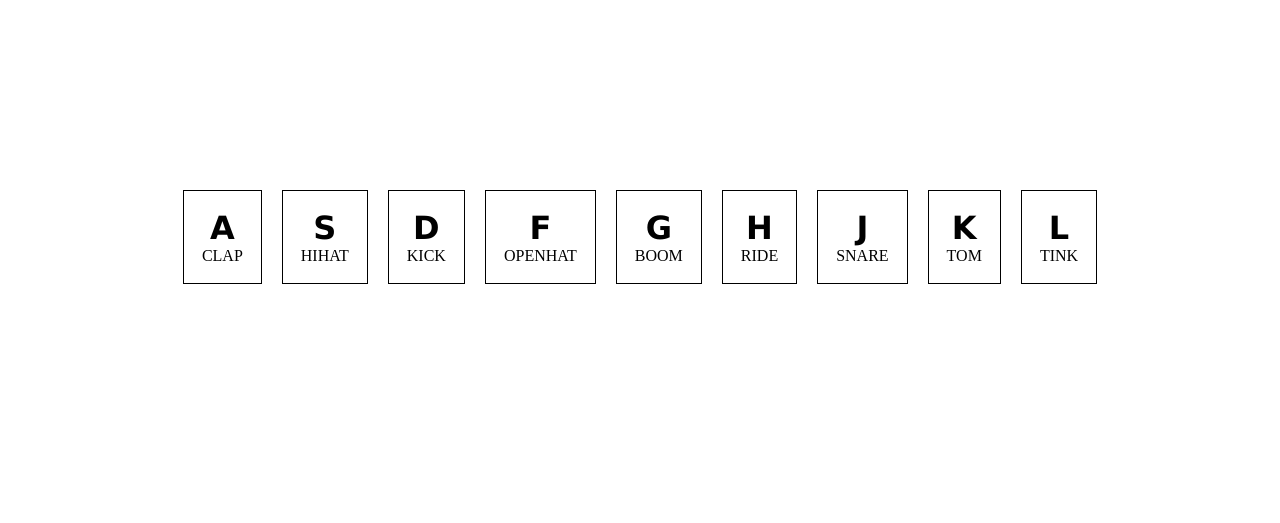
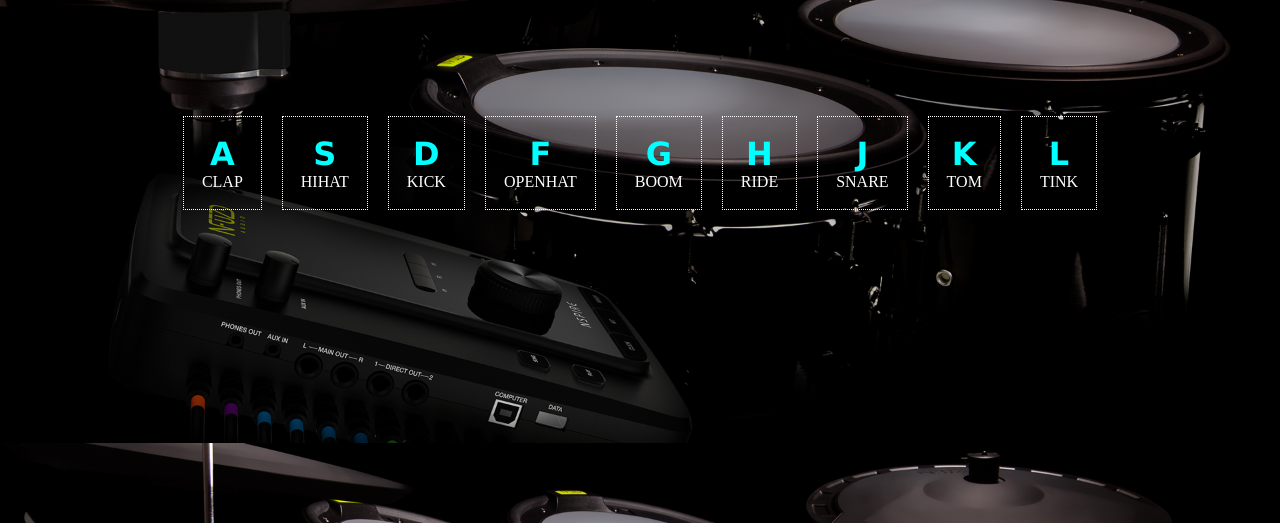
Before and after one commit to Aashu13/drum-kit, a plain HTML site: page index.html in a window 1280 px wide. Shown: the part 277-800 px from the top of the page. Drawn offline with Linux system fonts and the light colour scheme.

Commit message:
add the background image to body  background

```diff
--- a/index.html
+++ b/index.html
@@ -10,10 +10,7 @@
 </head>
 
 <body>
-
-    <div class="tittle">
-        <h1>Drum Kit</h1>
-    </div>
+    <div class="container">
 
         <div class="keys">
             <div data-key="65" class="key">
@@ -68,6 +65,7 @@
                 <span class="sound">TINK</span>
             </div>
         </div>
+    </div>
 
     <audio data-key="65" src="sound/clap.wav"></audio>
     <audio data-key="83" src="sound/hihat.wav"></audio>
--- a/main.js
+++ b/main.js
@@ -8,7 +8,6 @@ function playSoundFunction(e) {
     audios.play();
     key.classList.add('active');
 };
-
 
 
 function removeTransitionFunction(e) {
--- a/style.css
+++ b/style.css
@@ -3,17 +3,15 @@ body {
   margin: 0;
   padding: 0;
   border-sizing: border-box;
-}
-
-.wrapper {
-    width: 100%;
-    background: #e4e4e4;
+  background-image: url("image/drum.jpg");
+  background-size: cover;
 }
 
 .container {
   width: 80%;
   margin: auto;
-    background: #f1f1f1;
+  position: relative;
+  top: 200px;
 }
 
 .tittle {
@@ -21,7 +19,7 @@ body {
   padding: 10px;
   text-align: center;
   font-size: 50px;
-    font-family: 'Gill Sans', 'Gill Sans MT', Calibri, 'Trebuchet MS', sans-serif;
+  font-family: "Gill Sans", "Gill Sans MT", Calibri, "Trebuchet MS", sans-serif;
 }
 
 .keys {
@@ -32,22 +30,28 @@ body {
 }
 
 .key {
-    border: 1px solid #000;
+  border: 1px dotted #fff;
   padding: 18px;
   margin: 10px;
-    transition: all .07s ease;
+  transition: all 0.07s ease;
 }
 
 kbd {
   display: block;
   text-align: center;
-    font-size: 2.0rem;
+  font-size: 2rem;
   font-weight: bold;
-    font-family: 'Lucida Sans', 'Lucida Sans Regular', 'Lucida Grande', 'Lucida Sans Unicode', Geneva, Verdana, sans-serif;
+  font-family: "Lucida Sans", "Lucida Sans Regular", "Lucida Grande",
+    "Lucida Sans Unicode", Geneva, Verdana, sans-serif;
+  color: aqua;
+}
+
+.sound {
+  color: #fff;
 }
 
 .active {
   transform: scale(1.1);
   border-color: yellowgreen;
-    box-shadow: 0 0 10px red;
+  box-shadow: 0 0 12px yellow;
 }
```
Also changed, not shown: image/drum.jpg (added). Lines whose indentation alone changed are shown as unchanged.
